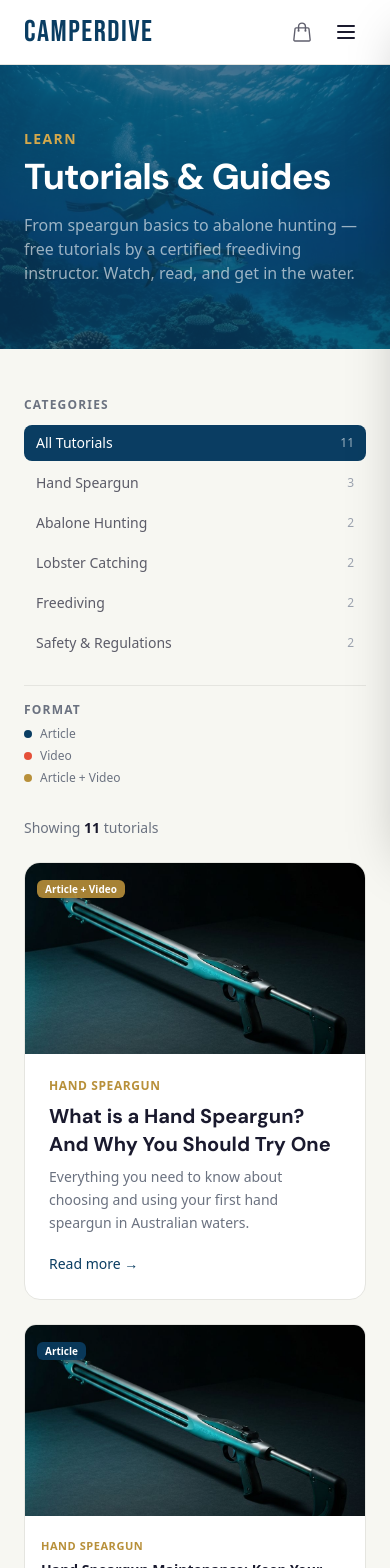
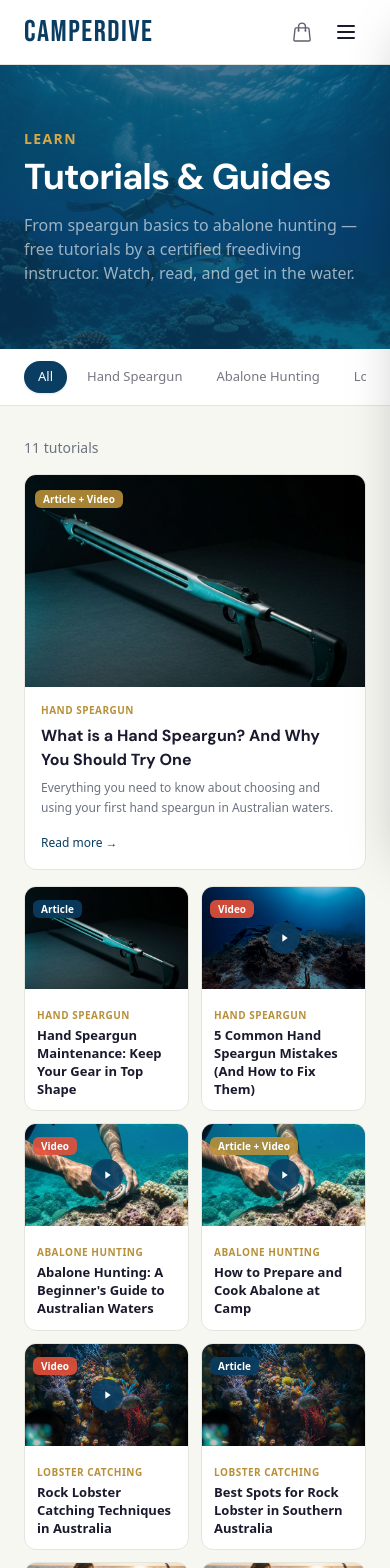
Before and after one commit to dmwcs/camper-dive, a Next.js app: page /tutorials in a window 390 px wide. Shown: the top 1568 px of the page. Built offline with nearby package versions, Linux system fonts and the light colour scheme.

Commit message:
add responsive desigh

```diff
--- a/app/products/ProductsContent.tsx
+++ b/app/products/ProductsContent.tsx
@@ -47,7 +47,7 @@ export function ProductsContent() {
               <> in <span className="font-medium text-charcoal">{activeCategory}</span></>
             )}
           </p>
-          <div className="grid gap-4 sm:grid-cols-2 sm:gap-6 lg:grid-cols-3">
+          <div className="grid grid-cols-2 gap-3 sm:gap-4 lg:grid-cols-3 xl:grid-cols-4">
             {filtered.map((product) => (
               <ProductCard key={product.slug} product={product} size="md" />
             ))}
--- a/app/tutorials/TutorialsContent.tsx
+++ b/app/tutorials/TutorialsContent.tsx
@@ -26,18 +26,48 @@ export function TutorialsContent() {
         backgroundImage="/images/spearfishing-action.jpg"
       />
 
+      {/* Mobile category pills */}
+      <section className="sticky top-0 z-10 border-b border-border bg-surface/95 backdrop-blur-sm lg:hidden">
+        <div className="mx-auto max-w-7xl px-6">
+          <div className="flex gap-1.5 overflow-x-auto py-3">
+            <button
+              onClick={() => setActiveCategory("all")}
+              className={`shrink-0 rounded-full px-3.5 py-1.5 text-[13px] font-medium transition-colors ${
+                activeCategory === "all"
+                  ? "bg-ocean text-white shadow-sm"
+                  : "text-charcoal/60 hover:bg-background hover:text-charcoal"
+              }`}
+            >
+              All
+            </button>
+            {tutorialCategories.map((cat) => (
+              <button
+                key={cat.slug}
+                onClick={() => setActiveCategory(cat.label)}
+                className={`shrink-0 rounded-full px-3.5 py-1.5 text-[13px] font-medium transition-colors ${
+                  activeCategory === cat.label
+                    ? "bg-ocean text-white shadow-sm"
+                    : "text-charcoal/60 hover:bg-background hover:text-charcoal"
+                }`}
+              >
+                {cat.label}
+              </button>
+            ))}
+          </div>
+        </div>
+      </section>
+
       {/* Main content */}
-      <section className="min-h-[60vh] py-12">
+      <section className="min-h-[60vh] py-8 sm:py-12">
         <div className="mx-auto max-w-7xl px-6 lg:px-8">
           <div className="lg:grid lg:grid-cols-4 lg:gap-10">
-            {/* Sidebar — categories */}
-            <aside className="mb-8 lg:col-span-1 lg:mb-0">
-              <nav className="lg:sticky lg:top-24">
+            {/* Sidebar — categories (desktop only) */}
+            <aside className="hidden lg:col-span-1 lg:block">
+              <nav className="sticky top-24">
                 <h3 className="text-xs font-semibold uppercase tracking-widest text-slate">
                   Categories
                 </h3>
                 <ul className="mt-3 space-y-1">
-                  {/* All */}
                   <li>
                     <button
                       onClick={() => setActiveCategory("all")}
@@ -110,34 +140,22 @@ export function TutorialsContent() {
             {/* Tutorial grid */}
             <div className="lg:col-span-3">
               {/* Active filter + count */}
-              <div className="mb-6 flex items-center justify-between">
-                <p className="text-sm text-slate">
-                  Showing{" "}
-                  <span className="font-semibold text-charcoal">
-                    {filtered.length}
-                  </span>{" "}
-                  {filtered.length === 1 ? "tutorial" : "tutorials"}
-                  {activeCategory !== "all" && (
-                    <>
-                      {" "}
-                      in{" "}
-                      <span className="font-semibold text-charcoal">
-                        {activeCategory}
-                      </span>
-                    </>
-                  )}
-                </p>
-              </div>
+              <p className="mb-4 text-sm text-slate sm:mb-6">
+                {filtered.length} {filtered.length === 1 ? "tutorial" : "tutorials"}
+                {activeCategory !== "all" && (
+                  <> in <span className="font-medium text-charcoal">{activeCategory}</span></>
+                )}
+              </p>
 
               {/* Featured (first item when showing all) */}
               {activeCategory === "all" && (
-                <div className="mb-6">
+                <div className="mb-4 sm:mb-6">
                   <TutorialCard tutorial={filtered[0]} size="lg" />
                 </div>
               )}
 
               {/* Grid */}
-              <div className="grid gap-5 sm:grid-cols-2">
+              <div className="grid grid-cols-2 gap-3 sm:gap-4">
                 {(activeCategory === "all"
                   ? filtered.slice(1)
                   : filtered
@@ -148,7 +166,7 @@ export function TutorialsContent() {
 
               {/* Empty state */}
               {filtered.length === 0 && (
-                <div className="rounded-xl border border-border bg-surface p-12 text-center">
+                <div className="rounded-xl border border-border bg-surface p-8 text-center sm:p-12">
                   <p className="text-sm text-slate">
                     No tutorials in this category yet.
                   </p>
--- a/components/home/TutorialPreview.tsx
+++ b/components/home/TutorialPreview.tsx
@@ -45,7 +45,7 @@ export function TutorialPreview() {
         </div>
 
         {/* Tutorial Grid */}
-        <div className="mt-8 grid grid-cols-1 gap-4 md:grid-cols-3">
+        <div className="mt-6 grid grid-cols-2 gap-3 sm:mt-8 sm:gap-4 md:grid-cols-3">
           {tutorials.map((tutorial) => (
             <TutorialCard key={tutorial.slug} tutorial={tutorial} size="sm" />
           ))}
--- a/components/tutorials/TutorialCard.tsx
+++ b/components/tutorials/TutorialCard.tsx
@@ -28,9 +28,9 @@ export function TutorialCard({ tutorial, size = "md" }: TutorialCardProps) {
     return (
       <Link
         href={`/tutorials/${tutorial.slug}`}
-        className="group grid overflow-hidden rounded-2xl border border-border bg-surface transition-shadow hover:shadow-lg md:grid-cols-2"
+        className="group grid overflow-hidden rounded-xl border border-border bg-surface transition-shadow hover:shadow-lg sm:rounded-2xl md:grid-cols-2"
       >
-        <div className="relative aspect-video overflow-hidden md:aspect-auto md:min-h-[280px]">
+        <div className="relative aspect-[16/10] overflow-hidden md:aspect-auto md:min-h-[220px]">
           <Image
             src={tutorial.image}
             alt={tutorial.title}
@@ -38,22 +38,22 @@ export function TutorialCard({ tutorial, size = "md" }: TutorialCardProps) {
             sizes="(max-width: 768px) 100vw, 50vw"
             className="object-cover transition-transform duration-500 group-hover:scale-105"
           />
-          <div className="absolute left-3 top-3">
+          <div className="absolute left-2.5 top-2.5 sm:left-3 sm:top-3">
             <FormatBadge format={tutorial.format} />
           </div>
         </div>
-        <div className="flex flex-col justify-center p-6 md:p-8">
-          <span className="text-xs font-semibold uppercase tracking-wider text-sand-dark">
+        <div className="flex flex-col justify-center p-4 sm:p-6 md:p-8">
+          <span className="text-[10px] font-semibold uppercase tracking-wider text-sand-dark sm:text-xs">
             {tutorial.category}
           </span>
-          <h3 className="mt-2 font-heading text-xl font-bold text-charcoal group-hover:text-ocean">
+          <h3 className="mt-1.5 font-heading text-base font-bold text-charcoal group-hover:text-ocean sm:mt-2 sm:text-xl">
             {tutorial.title}
           </h3>
-          <p className="mt-2 text-sm leading-relaxed text-slate">
+          <p className="mt-1.5 text-xs leading-relaxed text-slate sm:mt-2 sm:text-sm">
             {tutorial.description}
           </p>
-          <div className="mt-4">
-            <span className="text-sm font-medium text-ocean">
+          <div className="mt-3 sm:mt-4">
+            <span className="text-xs font-medium text-ocean sm:text-sm">
               Read more &rarr;
             </span>
           </div>
@@ -67,36 +67,36 @@ export function TutorialCard({ tutorial, size = "md" }: TutorialCardProps) {
       href={`/tutorials/${tutorial.slug}`}
       className="group overflow-hidden rounded-xl border border-border bg-surface transition-all duration-300 hover:border-ocean/20 hover:shadow-lg"
     >
-      <div className="relative aspect-video overflow-hidden">
+      <div className="relative aspect-[16/10] overflow-hidden">
         <Image
           src={tutorial.image}
           alt={tutorial.title}
           fill
-          sizes="(max-width: 640px) 100vw, (max-width: 1024px) 50vw, 33vw"
+          sizes="(max-width: 640px) 50vw, (max-width: 1024px) 33vw, 25vw"
           className="object-cover transition-transform duration-300 group-hover:scale-105"
         />
         {tutorial.format.includes("Video") && (
           <div className="absolute inset-0 flex items-center justify-center">
-            <div className="flex h-10 w-10 items-center justify-center rounded-full bg-ocean/90 text-white shadow-lg transition-transform duration-300 group-hover:scale-110">
-              <svg width="14" height="14" viewBox="0 0 18 18" fill="currentColor">
+            <div className="flex h-8 w-8 items-center justify-center rounded-full bg-ocean/90 text-white shadow-lg transition-transform duration-300 group-hover:scale-110 sm:h-10 sm:w-10">
+              <svg width="12" height="12" viewBox="0 0 18 18" fill="currentColor" className="sm:h-3.5 sm:w-3.5">
                 <path d="M6.5 3.5v11l8-5.5-8-5.5z" />
               </svg>
             </div>
           </div>
         )}
-        <div className="absolute left-3 top-3">
+        <div className="absolute left-2 top-2 sm:left-3 sm:top-3">
           <FormatBadge format={tutorial.format} />
         </div>
       </div>
-      <div className="p-4">
-        <span className="text-[11px] font-semibold uppercase tracking-wider text-sand-dark">
+      <div className="p-3 sm:p-4">
+        <span className="text-[10px] font-semibold uppercase tracking-wider text-sand-dark sm:text-[11px]">
           {tutorial.category}
         </span>
-        <h3 className="mt-1 text-sm font-bold leading-snug text-charcoal transition-colors group-hover:text-ocean">
+        <h3 className="mt-0.5 text-[13px] font-bold leading-snug text-charcoal transition-colors group-hover:text-ocean sm:text-sm">
           {tutorial.title}
         </h3>
         {size === "md" && (
-          <p className="mt-1.5 text-xs leading-relaxed text-slate line-clamp-2">
+          <p className="mt-1 hidden text-xs leading-relaxed text-slate line-clamp-2 sm:block">
             {tutorial.description}
           </p>
         )}
```
Also changed, not shown: app/tutorials/[slug]/page.tsx (+20 -20 lines), components/home/FeaturedProducts.tsx (+6 -6 lines), components/home/Lifestyle.tsx (+6 -6 lines), components/layout/Footer.tsx (+21 -21 lines), components/products/ProductCard.tsx (+11 -11 lines).
